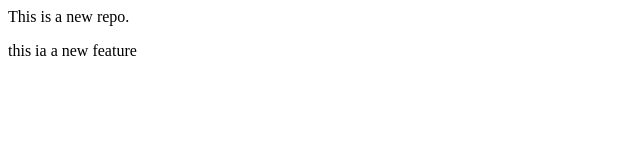
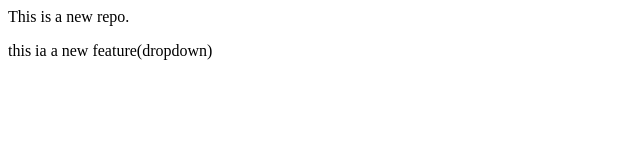
Before and after one commit to Samrudh-K-R/localrepo, a plain HTML site: page index.html in a window 1280 px wide. Shown: the full height of the page, 0-640 px from the left. Drawn offline with Linux system fonts and the light colour scheme.

Commit message:
Add drop down

```diff
--- a/index.html
+++ b/index.html
@@ -1,2 +1,2 @@
 <p>This is a new repo.</p>
-<p>this ia a new feature</p>
+<p>this ia a new feature(dropdown)</p>
```
